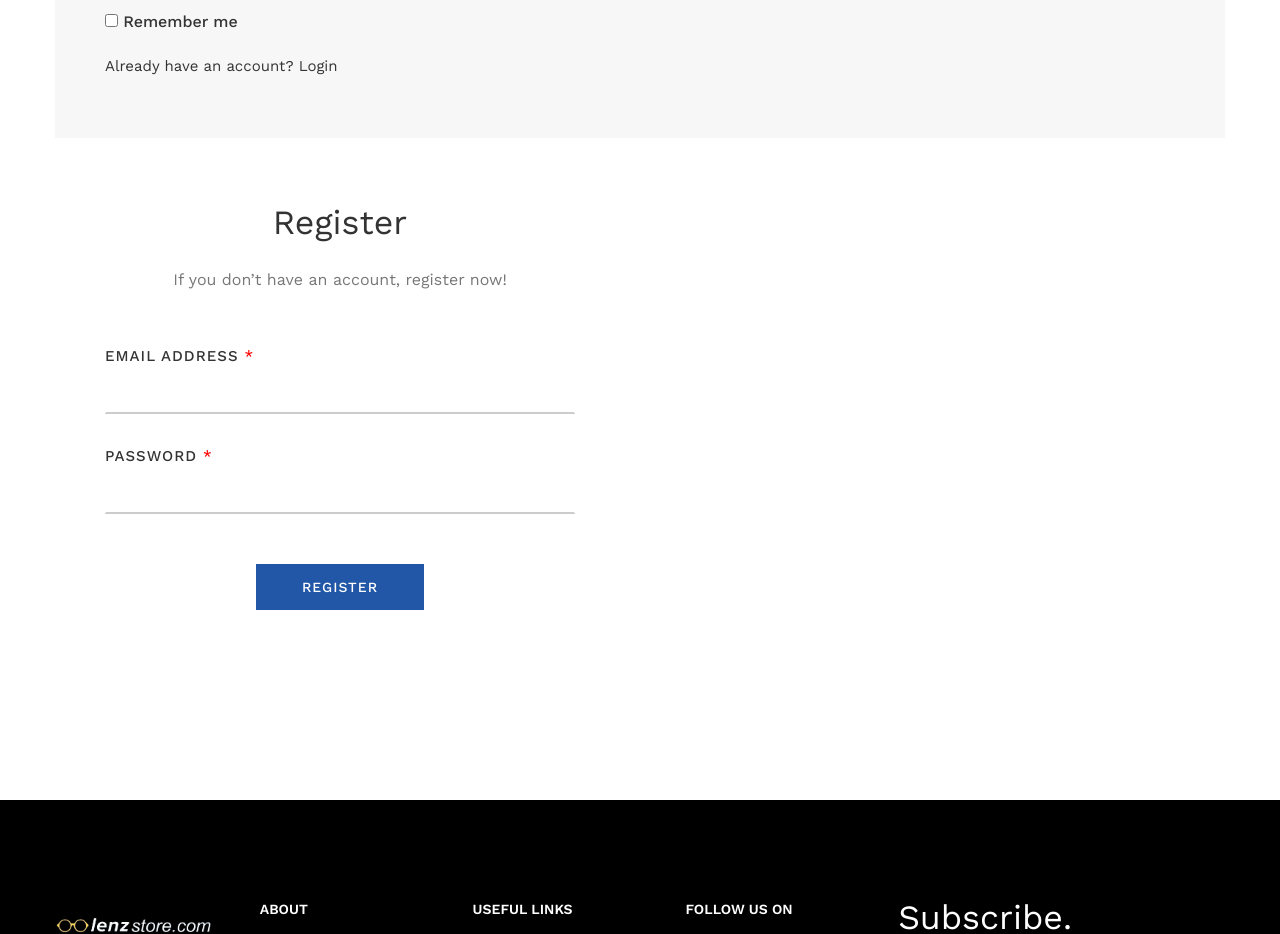
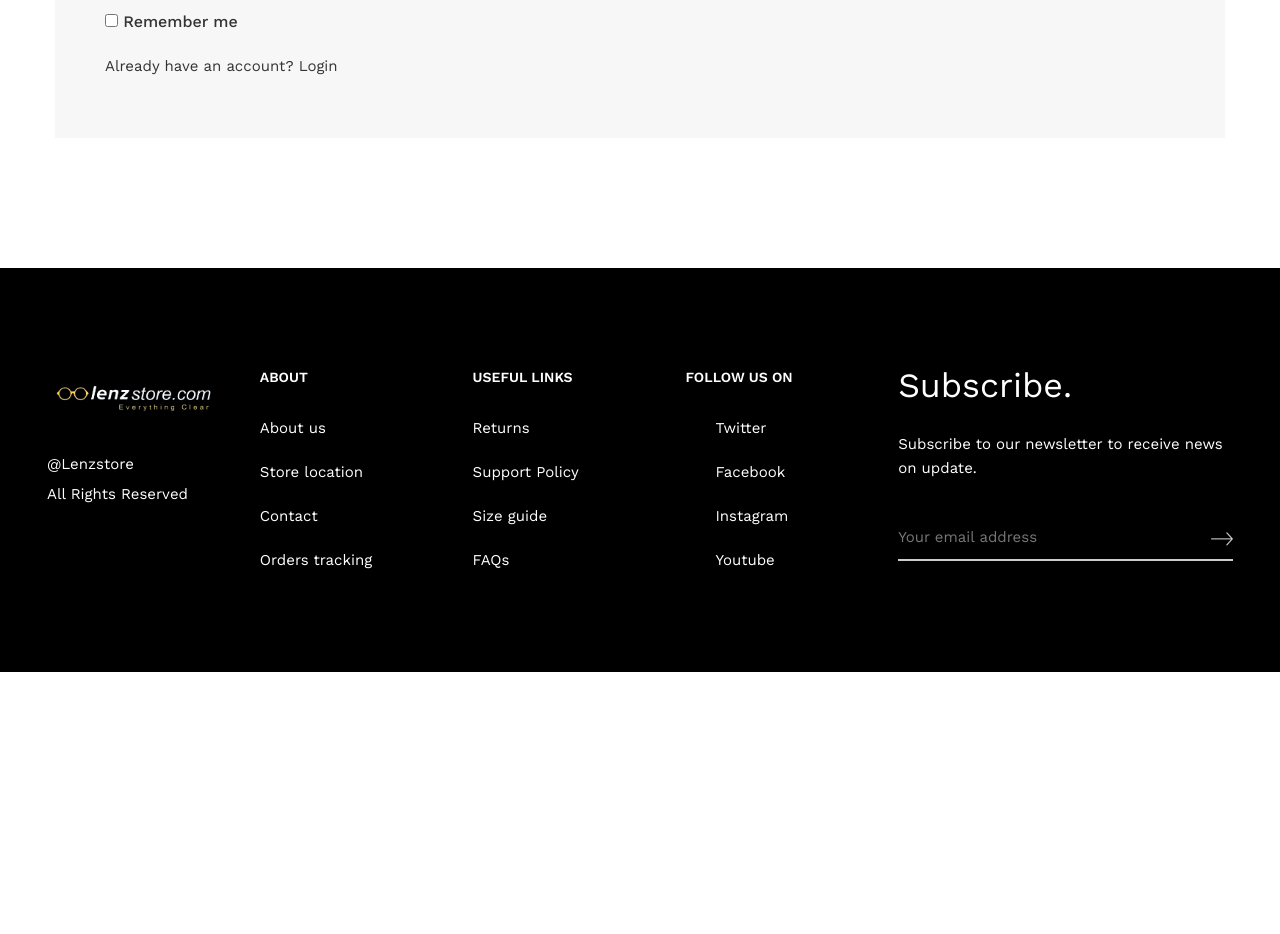
Before and after one commit to shahidmhd/Lenzstore, a React (Vite) app: page /register in a window 1280 px wide. Shown: the part 1080-2014 px from the top of the page. After the commit the page ends 1752 px from the top, so only its background shows below. Built offline with nearby package versions, Linux system fonts and the light colour scheme; a web font is replaced by a local one.

Commit message:
complete bugs

```diff
--- a/src/Components/Registerpage.jsx
+++ b/src/Components/Registerpage.jsx
@@ -90,39 +90,6 @@ function Registerpage() {
           </form>
         </div>
       </div>
-      <div className="col-lg-6">
-        <div className="lezada-form login-form--register">
-          <form action="#">
-            <div className="row">
-              <div className="col-lg-12">
-                {/*=======  login title  =======*/}
-                <div className="section-title section-title--login text-center mb-50">
-                  <h2 className="mb-20">Register</h2>
-                  <p>If you don’t have an account, register now!</p>
-                </div>
-                {/*=======  End of login title  =======*/}
-              </div>
-              <div className="col-lg-12 mb-30">
-                <label htmlFor="regEmail">
-                  Email Address <span className="required">*</span>{" "}
-                </label>
-                <input type="text" id="regEmail" required="" />
-              </div>
-              <div className="col-lg-12 mb-50">
-                <label htmlFor="regPassword">
-                  Password <span className="required">*</span>{" "}
-                </label>
-                <input type="password" id="regPassword" required="" />
-              </div>
-              <div className="col-lg-12 text-center">
-                <button className="lezada-button lezada-button--medium">
-                  register
-                </button>
-              </div>
-            </div>
-          </form>
-        </div>
-      </div>
     </div>
   </div>
 </div>
```
